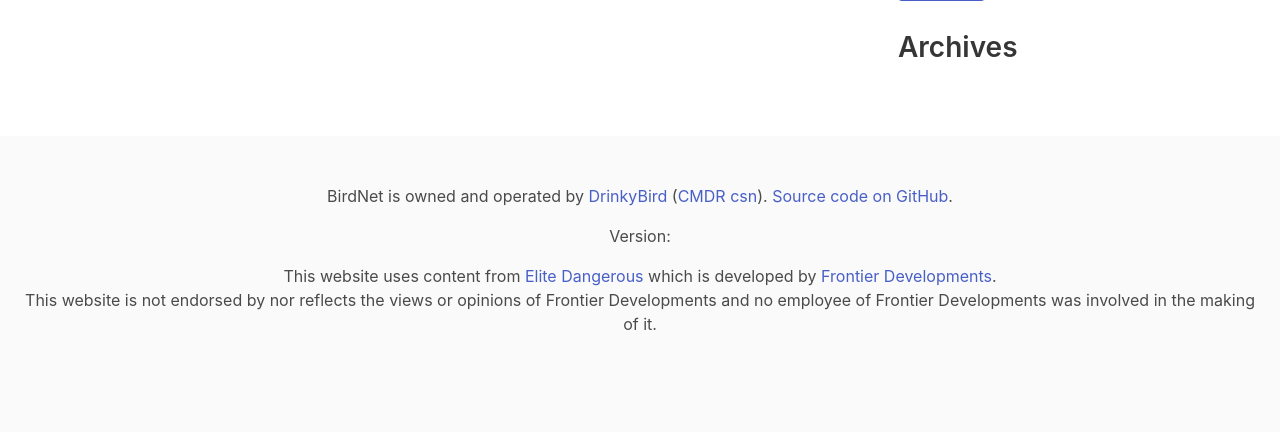
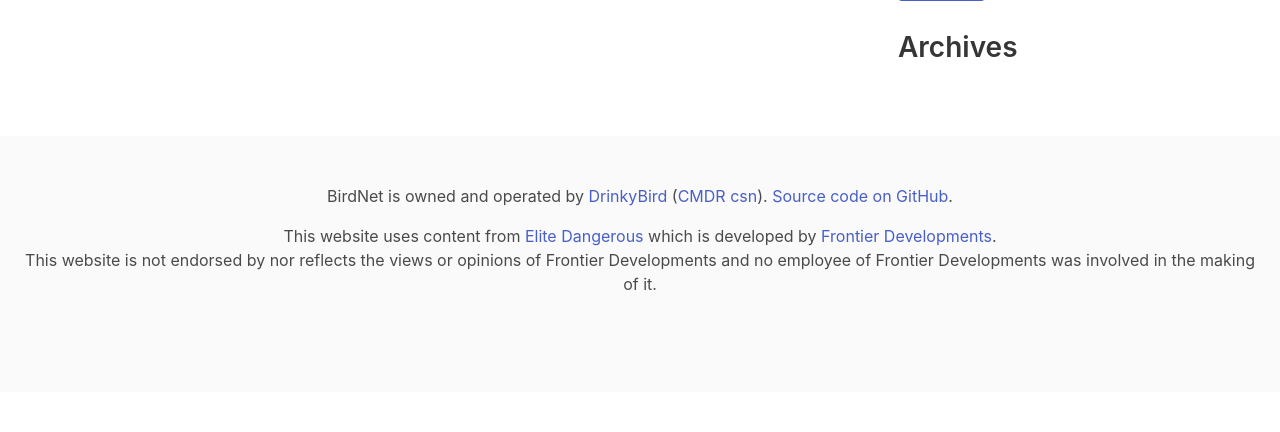
Before and after one commit to DrinkyBird/birdnet, a PHP site: page / in a window 1280 px wide. Shown: the part 441-873 px from the top of the page. After the commit the page ends 731 px from the top, so only its background shows below. Run offline with PHP 8.4, Linux system fonts and the light colour scheme; data that the repository does not hold is empty; a stand-in replaces the project's code that opens the database connection; some libraries are stand-ins or nearby versions.

Commit message:
Remove footer version

```diff
--- a/templates/main.tpl
+++ b/templates/main.tpl
@@ -61,9 +61,6 @@
                     <a href="https://github.com/DrinkyBird/birdnet">Source code on GitHub</a>.
 				</p>
                 <p>
-                    Version: {shell_exec("git log -1 --pretty=format:\"%h %aD\"")}
-                </p>
-                <p>
                     This website uses content from <a href="https://elitedangerous.com">Elite Dangerous</a> which is developed by <a href="https://frontier.co.uk">Frontier Developments</a>. <br />This website is not endorsed by nor reflects the views or opinions of Frontier Developments and no employee of Frontier Developments was involved in the making of it.
                 </p>
             </div>
```
